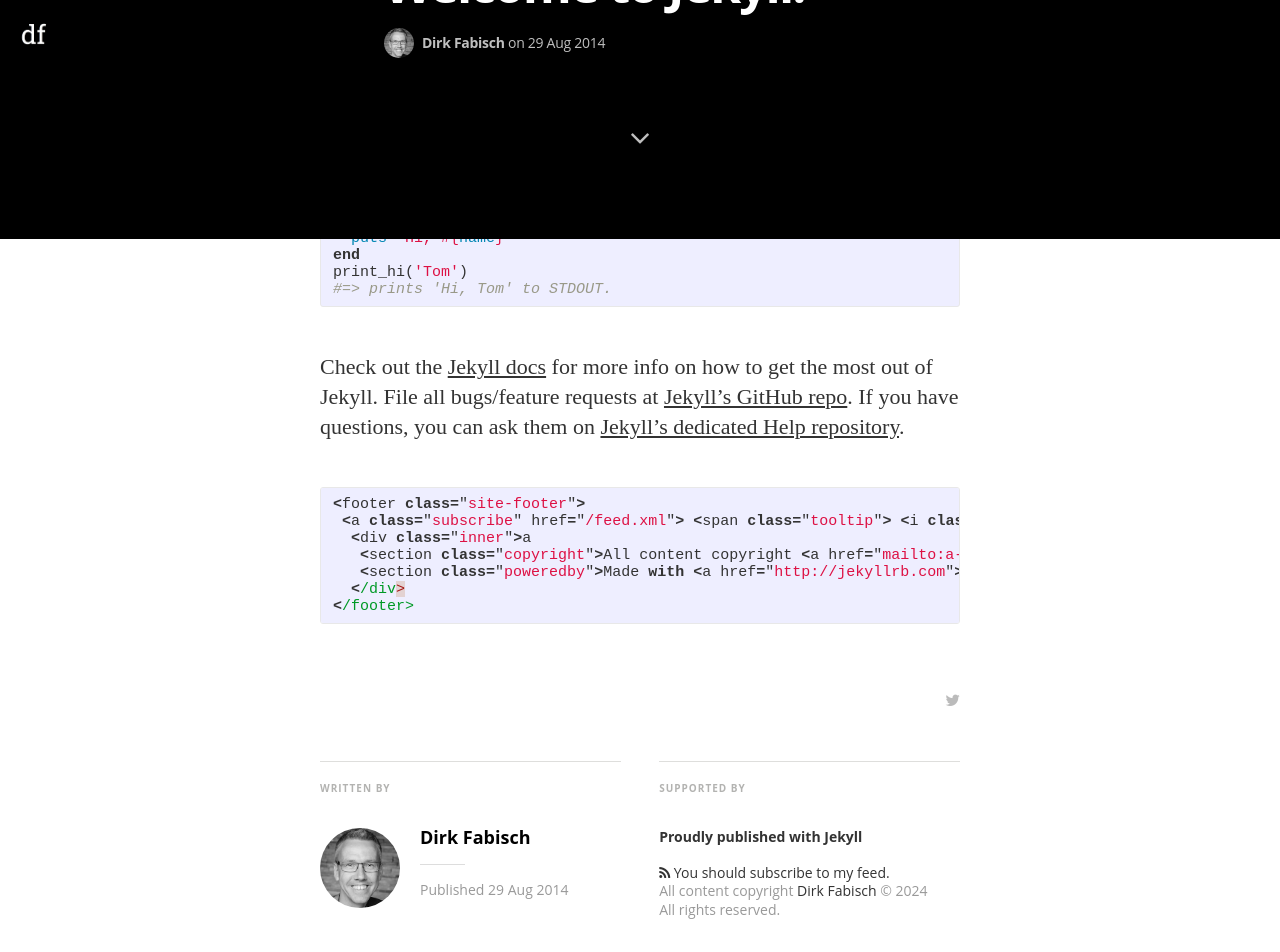
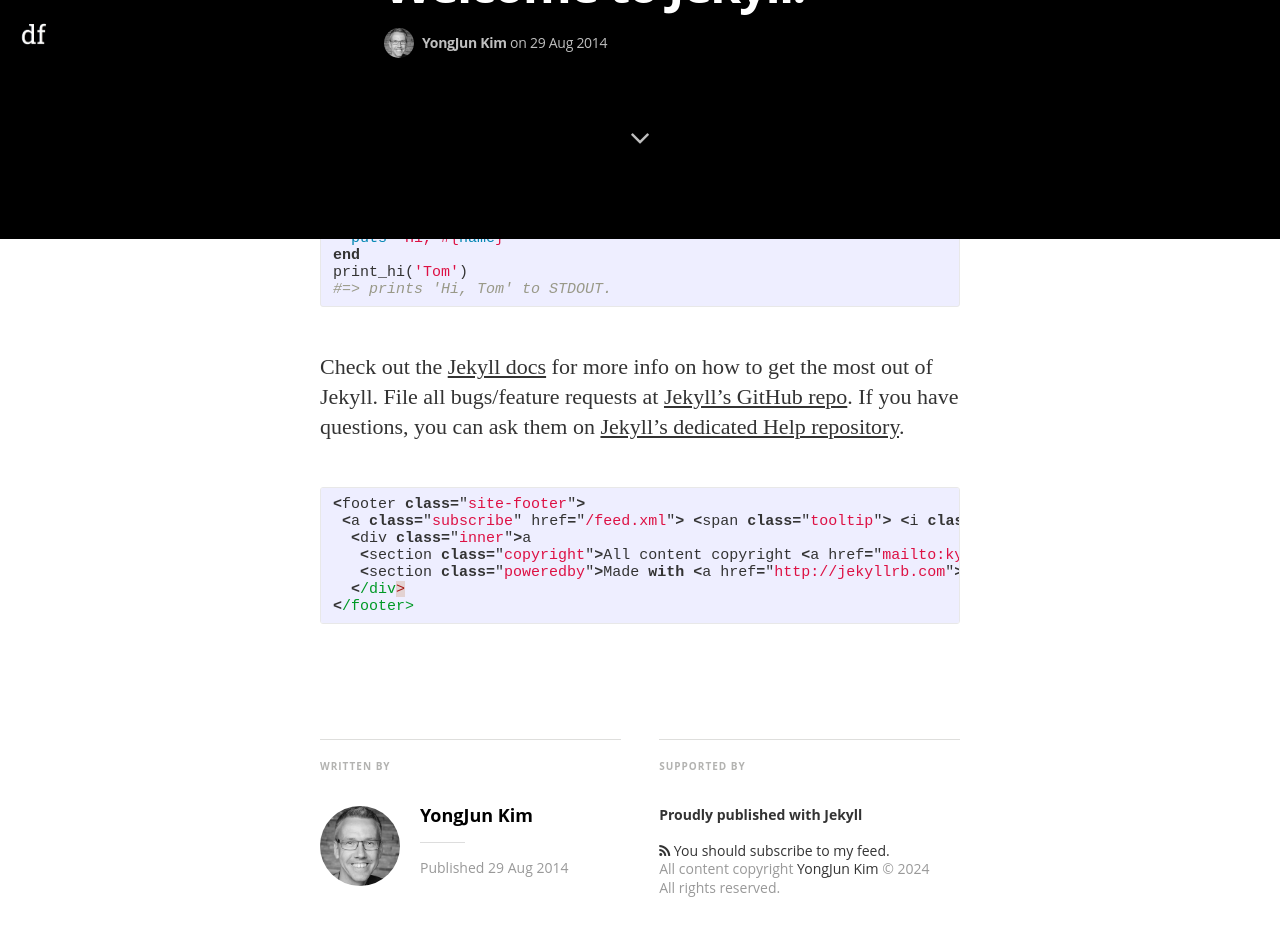
Before and after one commit to Wlsellfe-joon/Wlsellfe-joon.github.io, a Jekyll site: the page built from _posts/2014-08-29-welcome-to-jekyll.markdown, in a window 1280 px wide and 1400 px high, scrolled down 1161 px. Shown: the top 952 px of the window. Built offline with Jekyll 4.4.1, drawn with Linux system fonts in a browser that asks for light colours; nearby versions of some CDN libraries; some web fonts are replaced; some of the changed text lies outside the part shown.

Commit message:
Config수정

```diff
--- a/_config.yml
+++ b/_config.yml
@@ -4,20 +4,20 @@
   - jekyll-paginate
 
 # Site settings
-title: "Mediator"
+title: "Wlsellfe Joon Tech Blog"
 description: > # this means to ignore newlines until "email:"
-   A Jekyll theme - Medium inspired
+   Automotive Security, Artificial_DNN and C/C++/C#/Python
 
-email: a-mail@mail.mail
+email: kyj20177@hanmail.net
 #blog logo
 logo: "/assets/images/df_logo.jpg"
 float_logo: true # true, false (default)
 
 # blog cover
-cover: "/assets/images/cA4aKEIPQrerBnp1yGHv_IMG_9534-3-2.jpg"
+cover: "/assets/images/Background.jpg"
 
-name: 'Dirk Fabisch'
-author: 'Dirk Fabisch'
+name: 'YongJun Kim'
+author: 'YongJun Kim'
 author_image: "/assets/images/author.jpg"
 
 paginate:	5
@@ -34,12 +34,12 @@
 
 # social icons and sharing options
 social:
-  - icon:	twitter
-    url:	https://twitter.com/dirkfabisch
-    desc: Follow me on twitter
-    share_url: http://twitter.com/share
-    share_title: ?text=
-    share_link: "&amp;url="
+#   - icon:	twitter
+#     url:	https://twitter.com/dirkfabisch
+#     desc: Follow me on twitter
+#     share_url: http://twitter.com/share
+#     share_title: ?text=
+#     share_link: "&amp;url="
 
 #  - icon:	facebook
 #    url:	https://facebook.com/???
@@ -49,7 +49,7 @@
 #    share_link: "&amp;u="
 
   - icon:	github
-    url:	https://github.com/dirkfabisch
+    url:	https://github.com/Wlsellfe-joon
     desc:	Fork me on github
     share_url:
     share_title:
```
Also changed, not shown: assets/images/Background.jpg (added).
